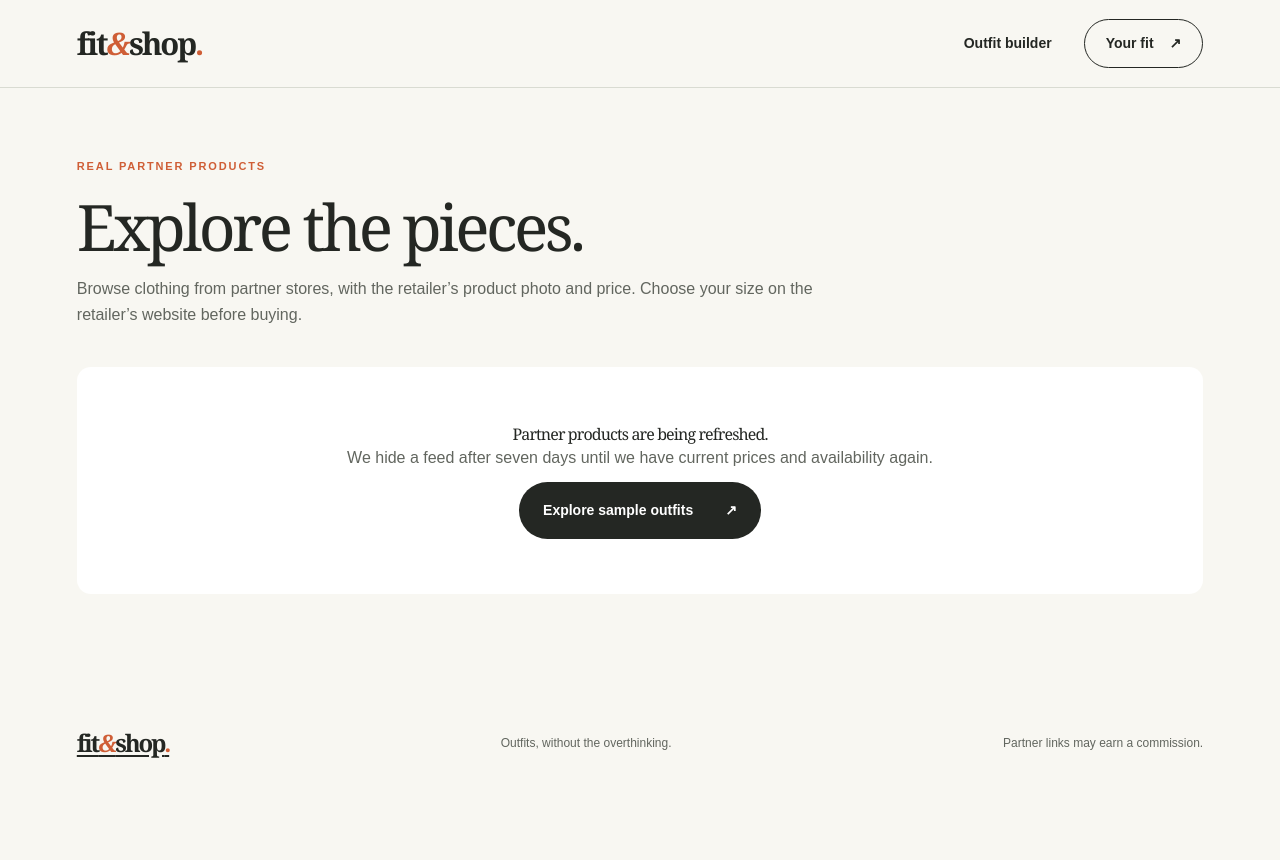
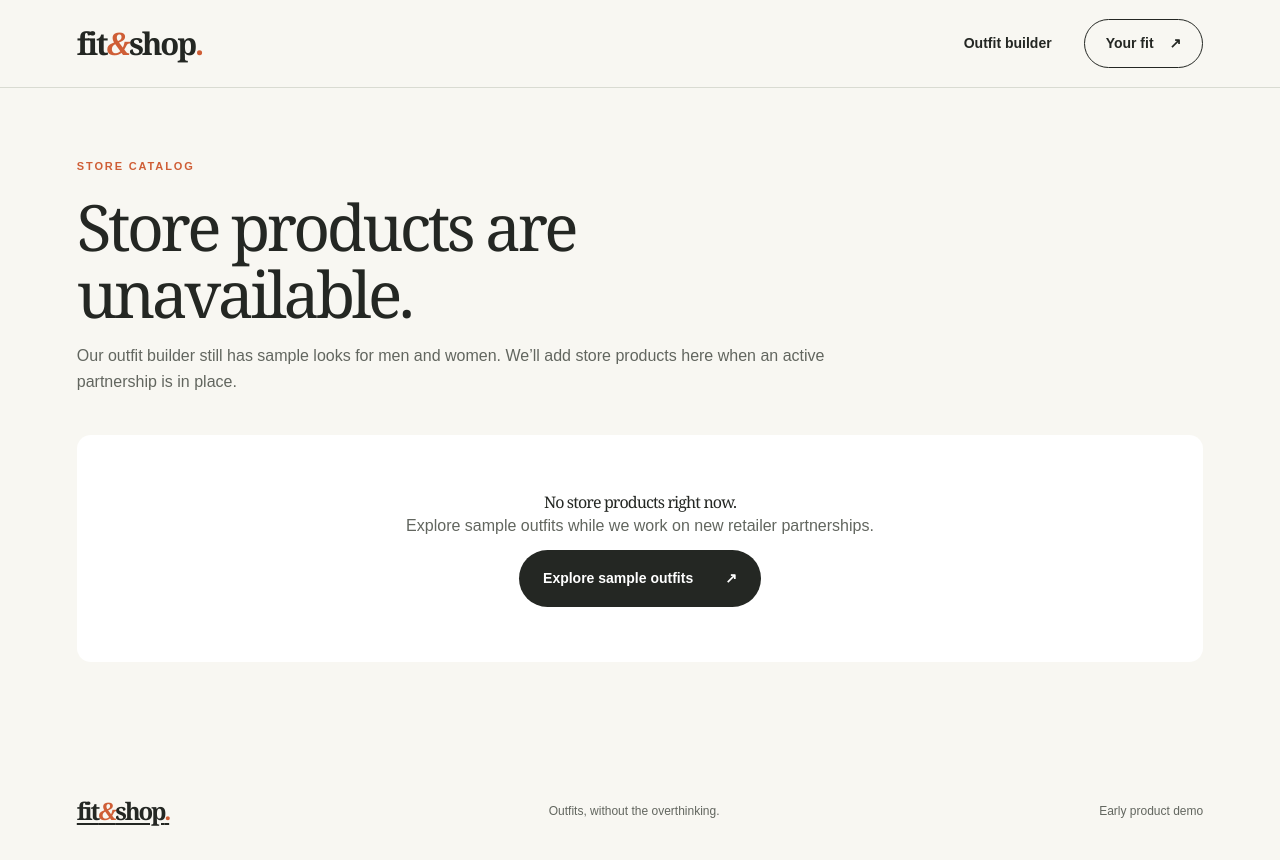
Before and after one commit to danielholkss01/fitshop-web, a Next.js app: page /shop in a window 1280 px wide. Before the commit the page ends 800 px from the top, so only its background shows below. Built offline with nearby package versions, Linux system fonts and the light colour scheme.

Commit message:
Explain empty store catalog

```diff
--- a/src/app/shop/page.tsx
+++ b/src/app/shop/page.tsx
@@ -24,19 +24,19 @@ export default function ShopPage() {
       </header>
       <main className="shop-page">
         <div className="shop-intro">
-          <span className="eyebrow">REAL PARTNER PRODUCTS</span>
-          <h1>Explore the pieces.</h1>
-          <p>Browse clothing from partner stores, with the retailer’s product photo and price. Choose your size on the retailer’s website before buying.</p>
+          <span className="eyebrow">STORE CATALOG</span>
+          <h1>Store products are unavailable.</h1>
+          <p>Our outfit builder still has sample looks for men and women. We’ll add store products here when an active partnership is in place.</p>
         </div>
         {products.length ? <ShopCatalog products={products} /> : (
           <div className="empty-state">
-            <h2>Partner products are being refreshed.</h2>
-            <p>We hide a feed after seven days until we have current prices and availability again.</p>
+            <h2>No store products right now.</h2>
+            <p>Explore sample outfits while we work on new retailer partnerships.</p>
             <Link className="button button-dark" href="/">Explore sample outfits <span aria-hidden="true">↗</span></Link>
           </div>
         )}
       </main>
-      <footer className="site-footer"><Link href="/" className="brand">fit<span>&</span>shop<span className="brand-dot">.</span></Link><span>Outfits, without the overthinking.</span><span>Partner links may earn a commission.</span></footer>
+      <footer className="site-footer"><Link href="/" className="brand">fit<span>&</span>shop<span className="brand-dot">.</span></Link><span>Outfits, without the overthinking.</span><span>Early product demo</span></footer>
     </div>
   );
 }
```
